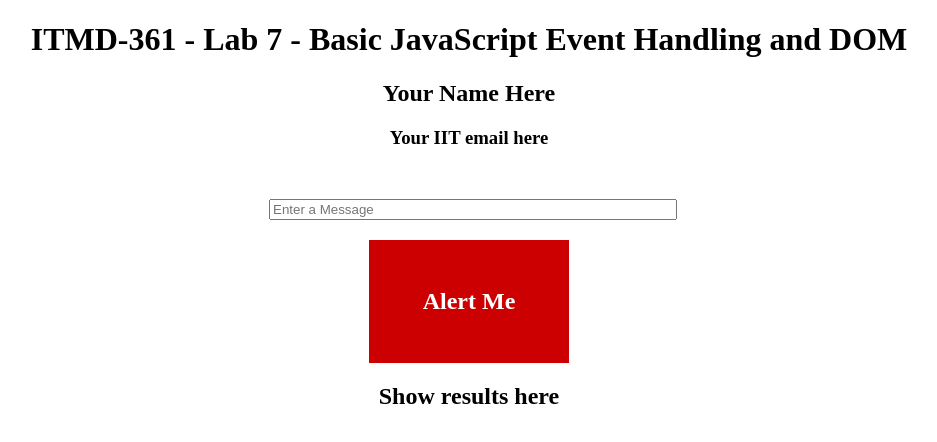
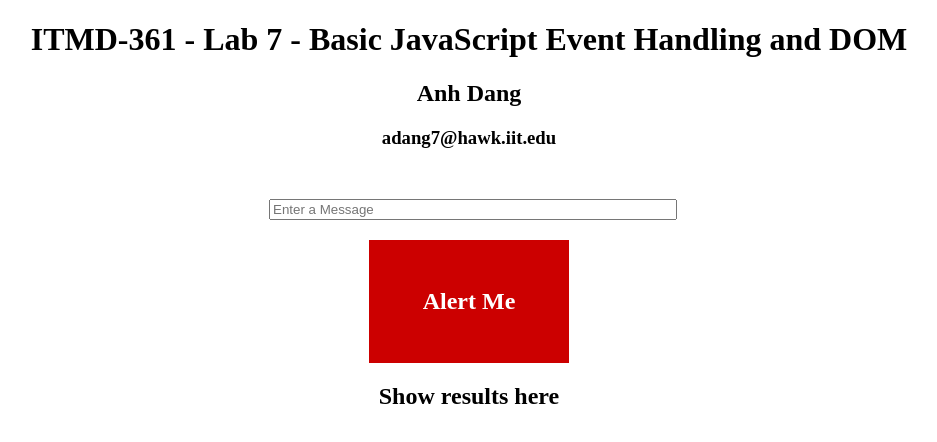
Before and after one commit to anhdang00/lab7, a plain HTML site: page index.html in a window 1280 px wide. Shown: the whole page, without its empty margins (171-1108 px from the left). Drawn offline with Linux system fonts and the light colour scheme.

Commit message:
adding name and email

```diff
--- a/index.html
+++ b/index.html
@@ -8,8 +8,8 @@
 </head>
 <body>
   <h1 class="center">ITMD-361 - Lab 7 - Basic JavaScript Event Handling and DOM</h1>
-  <h2 class="center">Your Name Here</h2>
-  <h3 class="center">Your IIT email here</h3>
+  <h2 class="center">Anh Dang</h2>
+  <h3 class="center">adang7@hawk.iit.edu</h3>
   <div id="container">
     <input id="entryinput" type="text" name="textentry" placeholder="Enter a Message">
     <div id="entrybutton">Alert Me</div>
```
